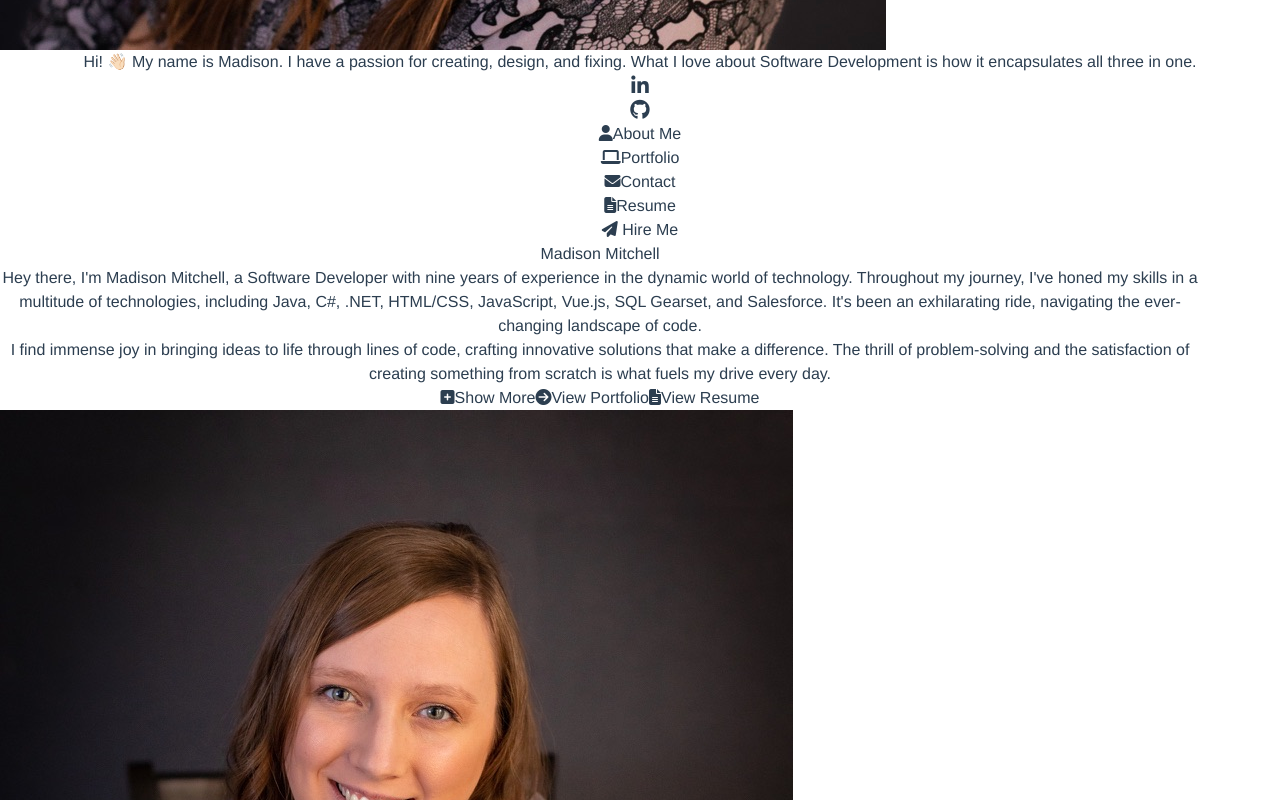
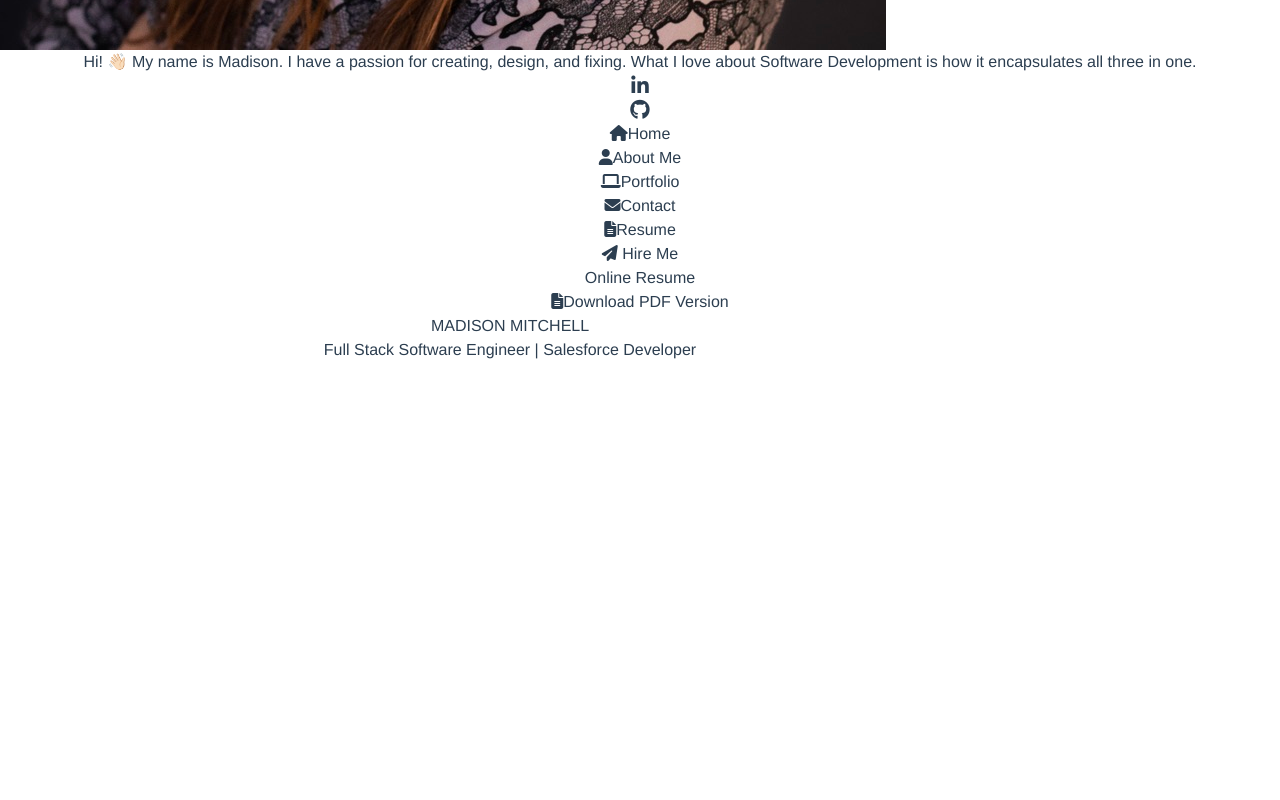
Before and after one commit to madison-mitchell/portfolio-2023, a Vue app: page /resume in a window 1280 px wide. Shown: the part 860-1660 px from the top of the page. After the commit the page ends 1222 px from the top, so only its background shows below. Built offline with nearby package versions, Linux system fonts and the light colour scheme.

Commit message:
Created skeleton for resume; Updated router

```diff
--- a/src/App.vue
+++ b/src/App.vue
@@ -15,9 +15,10 @@
       <NavBar class="sticky top-0" />
     </div>
     <div class="right w-full sm:max-w-full md:max-w-full lg:max-w-full xl:max-w-full">
-        <AboutMe />
+        <!-- <AboutMe />
         <Skills />
-        <Contact />
+        <Contact /> -->
+        <router-view />
 
     </div>
   </div>
@@ -26,17 +27,17 @@
 
 <script>
 import NavBar from '@/components/NavBar.vue';
-import AboutMe from './components/AboutMe.vue';
-import Skills from './components/Skills.vue';
-import Contact from './components/Contact.vue';
+// import AboutMe from './components/AboutMe.vue';
+// import Skills from './components/Skills.vue';
+// import Contact from './components/Contact.vue';
 
 export default {
   name: 'App',
   components: {
     NavBar,
-    AboutMe,
-    Skills,
-    Contact
+    // AboutMe,
+    // Skills,
+    // Contact
   },
 };
 </script>
--- a/src/components/NavBar.vue
+++ b/src/components/NavBar.vue
@@ -1,6 +1,6 @@
 <template>
   <div class="navBar bg-gradient-to-b from-cyan-500 to-blue-500 h-screen flex flex-col w-72">
-    <h1 class="mt-10 text-2xl text-center font-bold text-white">Madison Mitchell</h1>
+    <router-link to="/"><h1 class="mt-10 text-2xl text-center font-bold text-white">Madison Mitchell</h1></router-link>
     <div class="bio flex flex-col justify-center px-6">
       <img class="headshot rounded-full w-8/12 my-6 mx-auto" src="../assets/headshot.jpeg" alt="" />
       <p class="text-white font-medium">Hi! 👋🏻 My name is Madison. I have a passion for creating, design, and fixing. What I love about Software Development is how it encapsulates all three in one.</p>
@@ -19,10 +19,15 @@
 
     <nav class="flex flex-col items-center w-full">
       <ul class="text-left text-white font-medium">
+        <li class="flex items-center p-2 hover:text-sky-700 active:text-sky-900"><router-link to="/"><i class="fa-solid fa-house text-center w-6"></i><span class="ml-2 mt-1">Home</span></router-link></li>
         <li class="flex items-center p-2 hover:text-sky-700 active:text-sky-900"><a href="#about-me-container"><i class="fa-solid fa-user text-center w-6"></i><span class="ml-2 mt-1">About Me</span></a></li>
         <li class="flex items-center p-2 hover:text-sky-700 active:text-sky-900"><a href=""><i class="fa-solid fa-laptop text-center w-6"></i><span class="ml-2 mt-1">Portfolio</span></a></li>
         <li class="flex items-center p-2 hover:text-sky-700 active:text-sky-900"><a href=""><i class="fa-solid fa-envelope text-center w-6"></i><span class="ml-2 mt-1">Contact</span></a></li>
-        <li class="flex items-center p-2 hover:text-sky-700 active:text-sky-900"><a href=""><i class="fa-solid fa-file-lines text-center w-6"></i><span class="ml-2 mt-1">Resume</span></a></li>
+        <li class="flex items-center p-2 hover:text-sky-700 active:text-sky-900"><router-link to="/resume"><i class="fa-solid fa-file-lines text-center w-6"></i><span class="ml-2 mt-1">Resume</span></router-link></li>
+
+
+
+
       </ul>
 
       <button class="bg-sky-700 hover:bg-sky-800 text-white font-bold mt-10 py-4 px-6 rounded"><i class="fa-solid fa-paper-plane text-white"></i> Hire Me</button>
--- a/src/router/index.js
+++ b/src/router/index.js
@@ -8,12 +8,12 @@ const routes = [
     component: HomeView
   },
   {
-    path: '/about',
-    name: 'about',
+    path: '/resume',
+    name: 'resume',
     // route level code-splitting
     // this generates a separate chunk (about.[hash].js) for this route
     // which is lazy-loaded when the route is visited.
-    component: () => import(/* webpackChunkName: "about" */ '../views/AboutView.vue')
+    component: () => import(/* webpackChunkName: "resume" */ '../views/Resume.vue')
   }
 ]
 
--- a/src/views/AboutView.vue
+++ /dev/null
@@ -1,5 +0,0 @@
-<template>
-  <div class="about">
-    <h1>This is an about page</h1>
-  </div>
-</template>
--- a/src/views/HomeView.vue
+++ b/src/views/HomeView.vue
@@ -1,15 +1,23 @@
 <template>
-  <div></div>
+  <div>
+    <AboutMe />
+    <Skills />
+    <Contact />
+  </div>
 </template>
 
 <script>
 // @ is an alias to /src
-import NavBar from '@/components/NavBar.vue';
+import AboutMe from '../components/AboutMe.vue';
+import Skills from '../components/Skills.vue';
+import Contact from '../components/Contact.vue';
 
 export default {
   name: 'HomeView',
   components: {
-    NavBar,
+    AboutMe,
+    Skills,
+    Contact
   },
 };
 </script>
--- /dev/null
+++ b/src/views/Resume.vue
@@ -0,0 +1,29 @@
+<template>
+  <div class="container flex flex-col">
+    <header class="flex flex-col w-full bg-neutral-50 items-center justify-center">
+      <h1 class="text-3xl font-bold mt-10">Online Resume</h1>
+      <button class="bg-sky-500 text-white font-bold mt-4 mb-10 w-fit px-4 py-2 rounded"><i
+          class="fa-solid fa-file-lines pr-2"></i>Download PDF Version</button>
+    </header>
+    <div class="resume-container bg-white">
+      <div class="resume bg-white drop-shadow-lg mx-auto my-20 p-20">
+        <h1 class="text-4xl text-left font-bold text-sky-500">MADISON MITCHELL</h1>
+        <h5 class="text-md text-left">Full Stack Software Engineer | Salesforce Developer</h5>
+      </div>
+    </div>
+  </div>
+</template>
+
+
+<script>
+export default {
+
+}
+</script>
+
+<style scoped>
+.resume {
+  max-width: 1020px;
+  max-height: 1320px;
+}
+</style>
```
